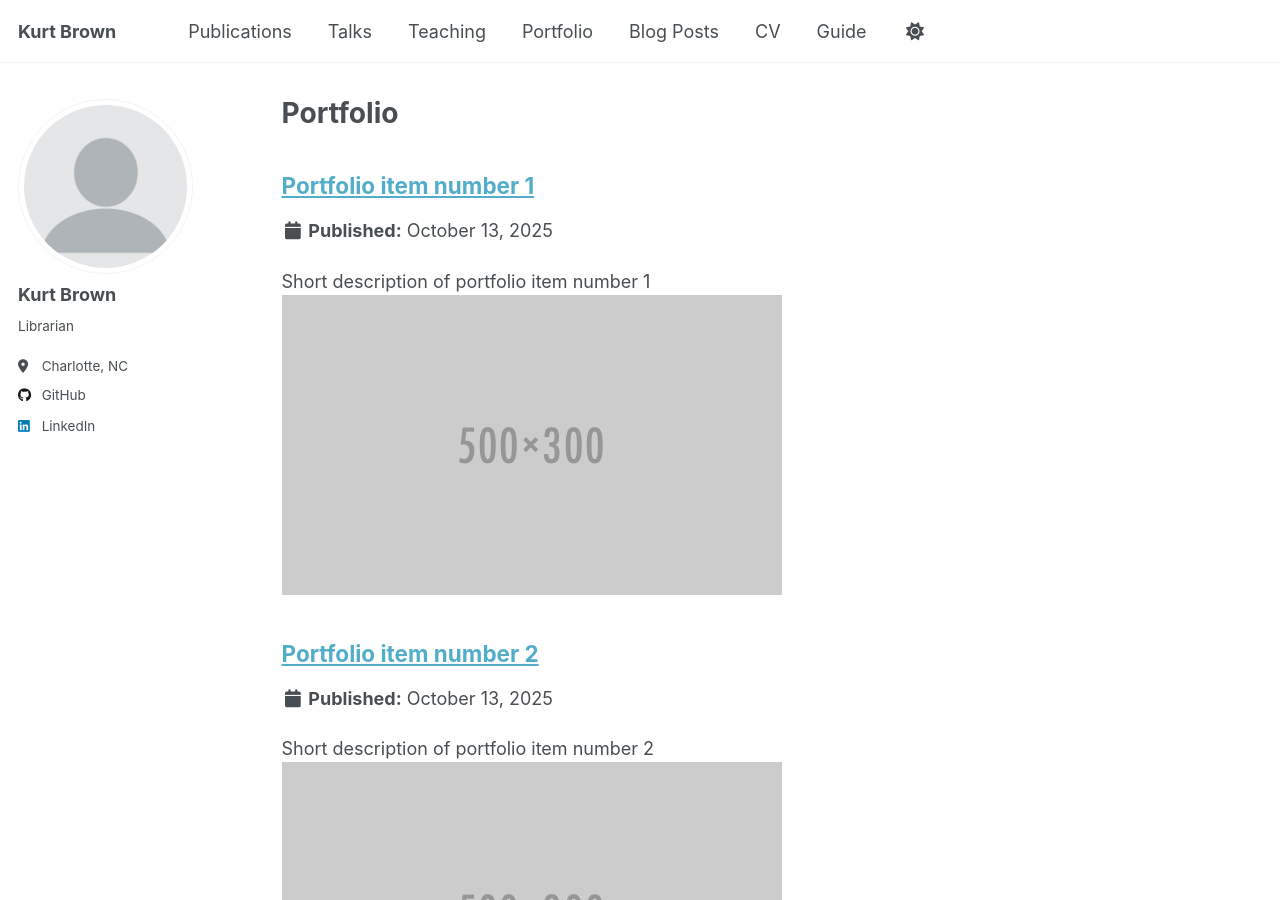
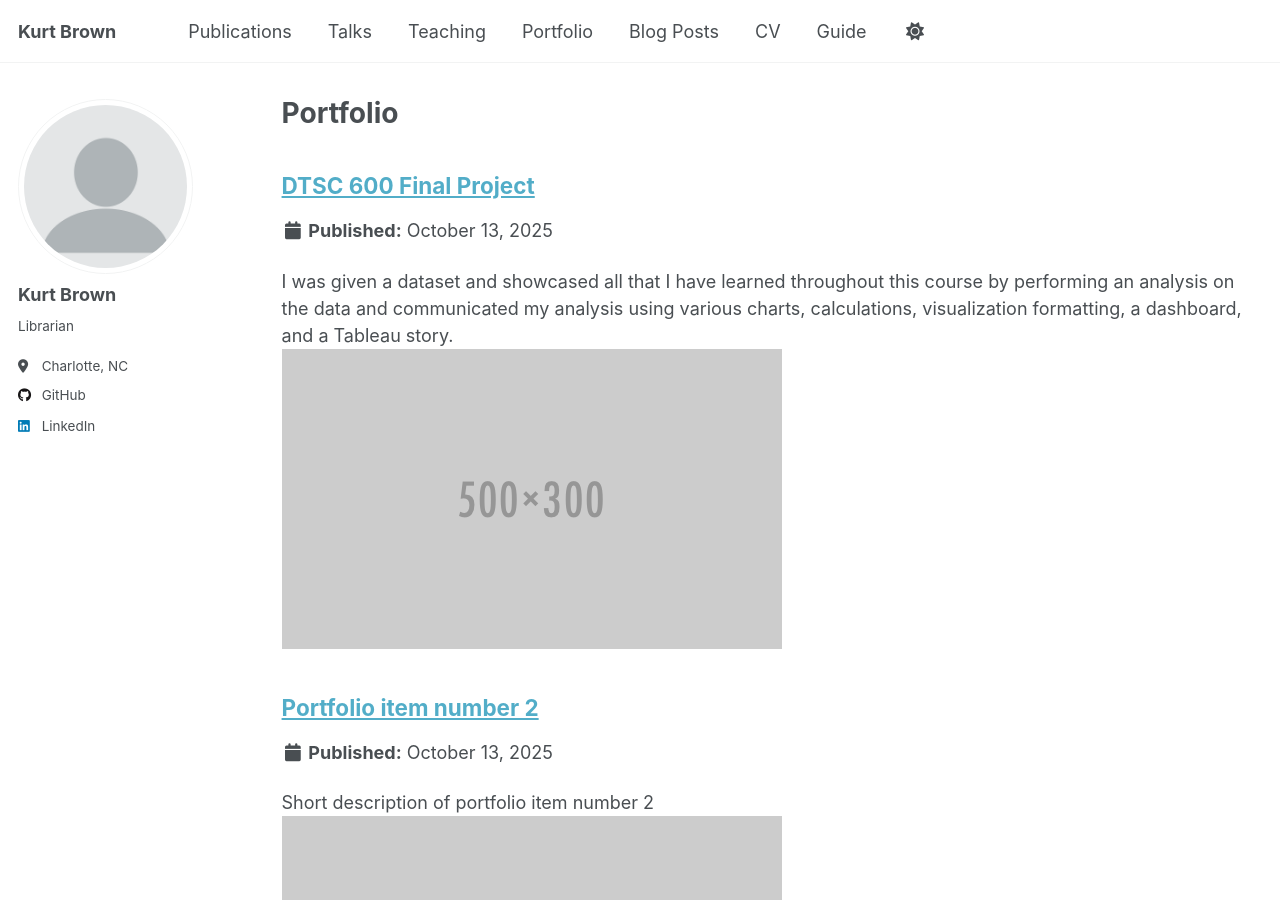
Before and after one commit to klbrown13/klbrown13.github.io, a Jekyll site: the page built from _pages/portfolio.html, in a window 1280 px wide and 900 px high. Built offline with Jekyll 4.4.1, drawn with Linux system fonts in a browser that asks for light colours; a script that is not in the unit is left out.

Commit message:
Update portfolio-1.md

```diff
--- a/_portfolio/portfolio-1.md
+++ b/_portfolio/portfolio-1.md
@@ -1,6 +1,6 @@
 ---
-title: "Portfolio item number 1"
-excerpt: "Short description of portfolio item number 1<br/><img src='/images/500x300.png'>"
+title: "DTSC 600 Final Project"
+excerpt: "I was given a dataset and showcased all that I have learned throughout this course by performing an analysis on the data and communicated my analysis using various charts, calculations, visualization formatting, a dashboard, and a Tableau story. <br/><img src='/images/500x300.png'>"
 collection: portfolio
 ---
 
```
